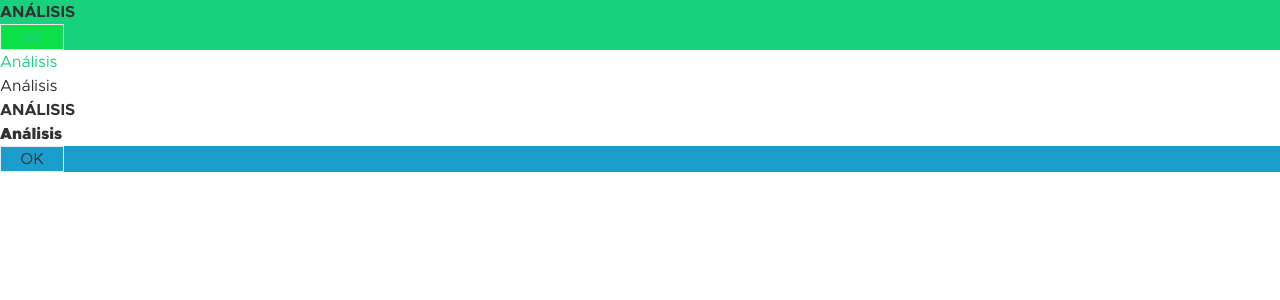
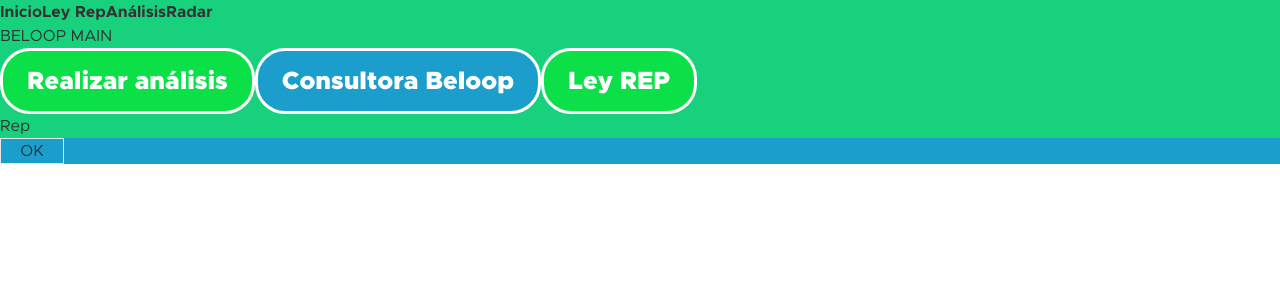
Before and after one commit to Felipeazs/Beloop-webapp, a React (Create React App) app in the folder frontend/: page /ley-rep in a window 1280 px wide. Shown: the top 300 px of the page. Built offline with nearby package versions, Linux system fonts and the light colour scheme.

Commit message:
- Tailwind button theme improved - Routes Inicio, Rep, Analisis y Radar created and displayed in the Header - Button stylings

```diff
--- a/frontend/package.json
+++ b/frontend/package.json
@@ -8,6 +8,7 @@
     "@testing-library/user-event": "^13.2.1",
     "react": "^18.2.0",
     "react-dom": "^18.2.0",
+    "react-router-dom": "^6.4.0",
     "react-scripts": "5.0.1",
     "tailwindcss": "^3.1.8",
     "web-vitals": "^2.1.0"
--- a/frontend/src/App.js
+++ b/frontend/src/App.js
@@ -1,14 +1,40 @@
+import { BrowserRouter as Router, Routes, Route } from 'react-router-dom';
+
+//components
 import Main from './components/layout/Main';
+//pages
+import Inicio from './pages/Inicio';
+import Rep from './pages/Rep';
+import Analisis from './pages/Analisis';
+import Radar from './pages/Radar';
+
+//styles
 import './App.css';
 
 function App() {
 	return (
-		<Main className='App'>
-			<p className='text-primary'>Análisis</p>
-			<p>Análisis</p>
-			<b>ANÁLISIS</b>
-			<p className='font-black'>Análisis</p>
-		</Main>
+		<Router>
+			<Main className='App'>
+				<Routes>
+					<Route
+						path='/'
+						element={<Inicio />}
+					/>
+					<Route
+						path='/ley-rep'
+						element={<Rep />}
+					/>
+					<Route
+						path='/analisis'
+						element={<Analisis />}
+					/>
+					<Route
+						path='/radar'
+						element={<Radar />}
+					/>
+				</Routes>
+			</Main>
+		</Router>
 	);
 }
 
--- a/frontend/src/components/UI/Button.jsx
+++ b/frontend/src/components/UI/Button.jsx
@@ -1,10 +1,16 @@
 import React from 'react';
 
-const Button = () => {
+const Button = ({ title, type, mode }) => {
+	const base =
+		'text-button text-secondary border-button border-solid border-button rounded-button p-button leading-button font-black';
+
 	return (
-		<div>
-			<button className='bg-btn_primary border w-16 text-primary'>ok</button>
-		</div>
+		<button
+			className={`${base} ${mode === 'primary' ? 'bg-btn_primary' : 'bg-secondary'}`}
+			type={type}
+		>
+			{title}
+		</button>
 	);
 };
 
--- a/frontend/src/components/layout/Header.jsx
+++ b/frontend/src/components/layout/Header.jsx
@@ -1,11 +1,13 @@
 import React from 'react';
-
-import Button from '../UI/Button';
+import { Link } from 'react-router-dom';
 
 const Header = () => {
 	return (
 		<div className='bg-primary text-white font-metropolis font-bold'>
-			ANÁLISIS <Button />
+			<Link to='/'>Inicio</Link>
+			<Link to='/ley-rep'>Ley Rep</Link>
+			<Link to='/analisis'>Análisis</Link>
+			<Link to='/radar'>Radar</Link>
 		</div>
 	);
 };
--- a/frontend/src/components/layout/Main.jsx
+++ b/frontend/src/components/layout/Main.jsx
@@ -1,13 +1,33 @@
 import React from 'react';
 
+//components
 import Header from './Header';
 import Footer from './Footer';
+import Button from '../UI/Button';
 
 const Main = ({ children }) => {
 	return (
 		<>
 			<Header />
-			{children}
+			<div className='bg-primary'>
+				<p className='text-default'>BELOOP MAIN</p>
+				<Button
+					title='Realizar análisis'
+					mode='primary'
+					type='button'
+				/>
+				<Button
+					title='Consultora Beloop'
+					mode='secondary'
+					type='button'
+				/>
+				<Button
+					title='Ley REP'
+					mode='primary'
+					type='button'
+				/>
+				{children}
+			</div>
 			<Footer />
 		</>
 	);
--- /dev/null
+++ b/frontend/src/pages/Analisis.jsx
@@ -0,0 +1,7 @@
+import React from 'react';
+
+const Analisis = () => {
+	return <div>Analisis</div>;
+};
+
+export default Analisis;
--- /dev/null
+++ b/frontend/src/pages/Inicio.jsx
@@ -0,0 +1,7 @@
+import React from 'react';
+
+const Inicio = () => {
+	return <div>Inicio</div>;
+};
+
+export default Inicio;
--- /dev/null
+++ b/frontend/src/pages/Radar.jsx
@@ -0,0 +1,7 @@
+import React from 'react';
+
+const Radar = () => {
+	return <div>Radar</div>;
+};
+
+export default Radar;
--- /dev/null
+++ b/frontend/src/pages/Rep.jsx
@@ -0,0 +1,7 @@
+import React from 'react';
+
+const Rep = () => {
+	return <div>Rep</div>;
+};
+
+export default Rep;
--- a/frontend/tailwind.config.js
+++ b/frontend/tailwind.config.js
@@ -13,6 +13,7 @@
 		backgroundColor: () => ({
 			primary: '#18D17D',
 			secondary: '#1B9ECC',
+			tertiary: '#D9D9D9',
 			btn_primary: '#0BE048',
 			btn_secondary: '#1B9ECC',
 		}),
@@ -30,7 +31,26 @@
 		fontFamily: () => ({
 			metropolis: ["'Metropolis'", ...defaultFonts.fontFamily.mono],
 		}),
-		extend: {},
+		extend: {
+			padding: {
+				button: '18px 24px 17px 24px',
+			},
+			lineHeight: {
+				button: '25px',
+			},
+			borderRadius: {
+				button: '30px',
+			},
+			borderColor: {
+				button: '#fff',
+			},
+			borderWidth: {
+				button: '3px',
+			},
+			fontSize: {
+				button: '25px',
+			},
+		},
 	},
 	plugins: [],
 };
--- a/package.json
+++ b/package.json
@@ -8,5 +8,6 @@
 	"license": "MIT",
 	"scripts": {
 		"start": "npm start --prefix frontend"
-	}
+	},
+	"dependencies": {}
 }
```
Also changed, not shown: 2 other files (tests, documents, lock files or other folders).
